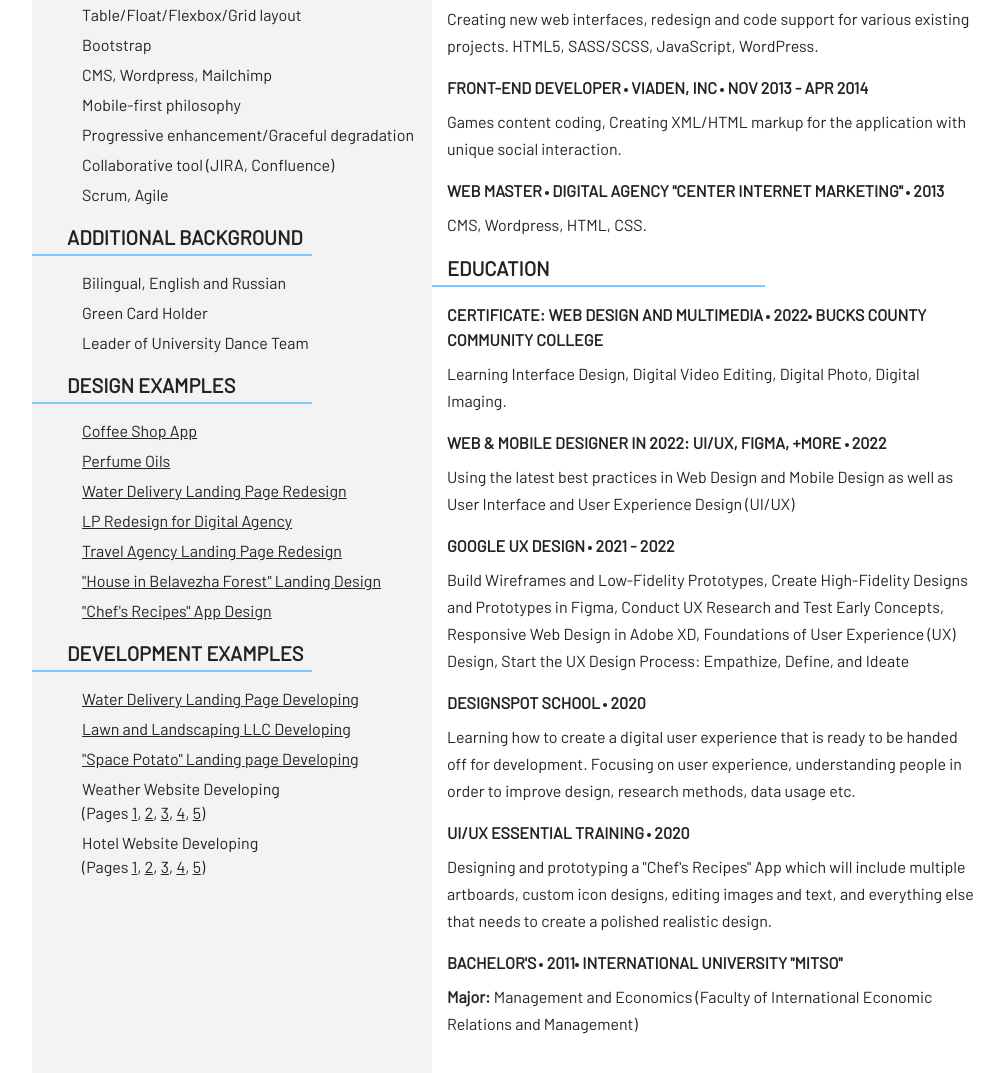
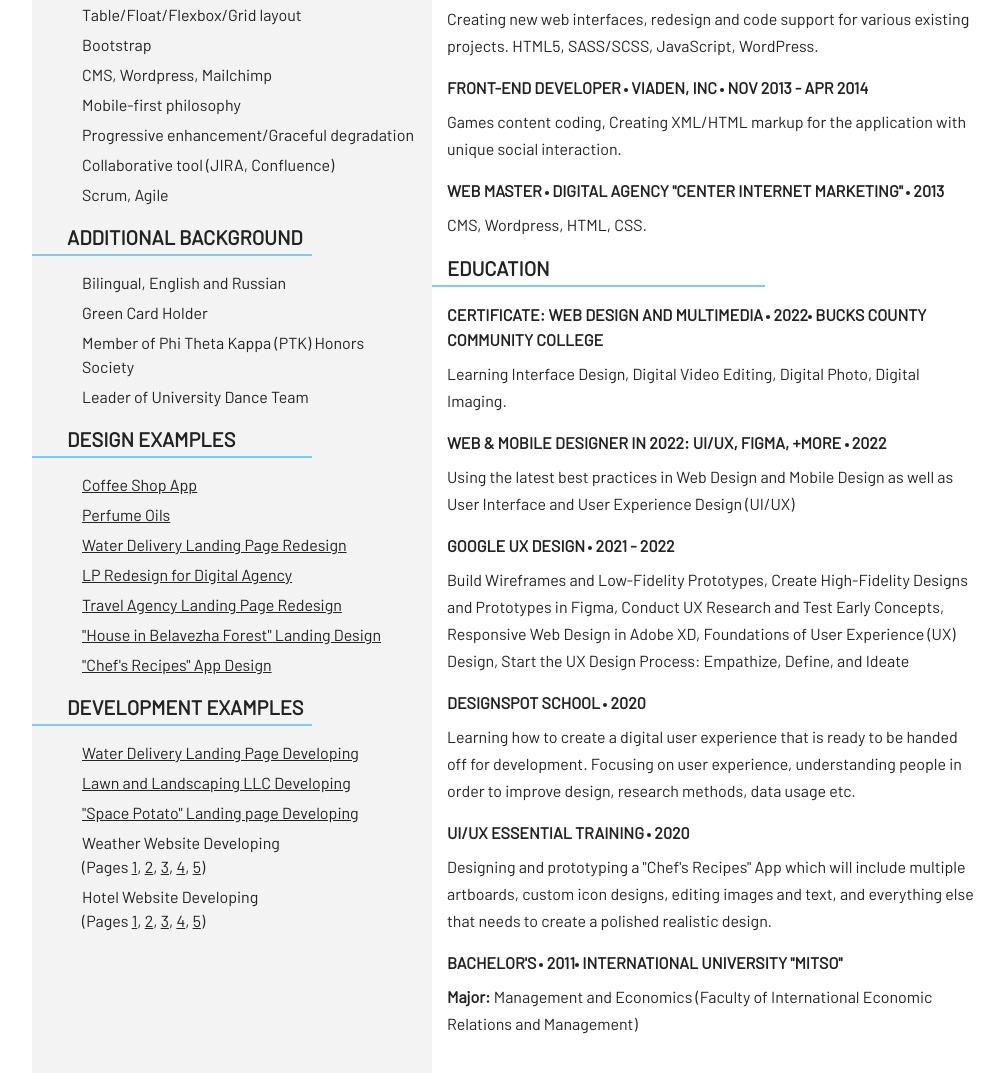
Before and after one commit to kate-pote/resume_project_redesign, a website: page app/index.html in a window 1280 px wide. Shown: the part 641-1714 px from the top of the page, without its empty margins (128-1132 px from the left). Drawn offline with nearby package versions, Linux system fonts and the light colour scheme; files that its build step writes are made by us from their sources.

Commit message:
info update

```diff
--- a/app/index.html
+++ b/app/index.html
@@ -66,6 +66,7 @@
           <ul>
             <li>Bilingual, English and Russian</li>
             <li>Green Card Holder</li>
+            <li>Member of Phi Theta Kappa (PTK) Honors Society</li>
             <li>Leader of University Dance Team</li>
           </ul>
           <h3>Design Examples</h3>
```
